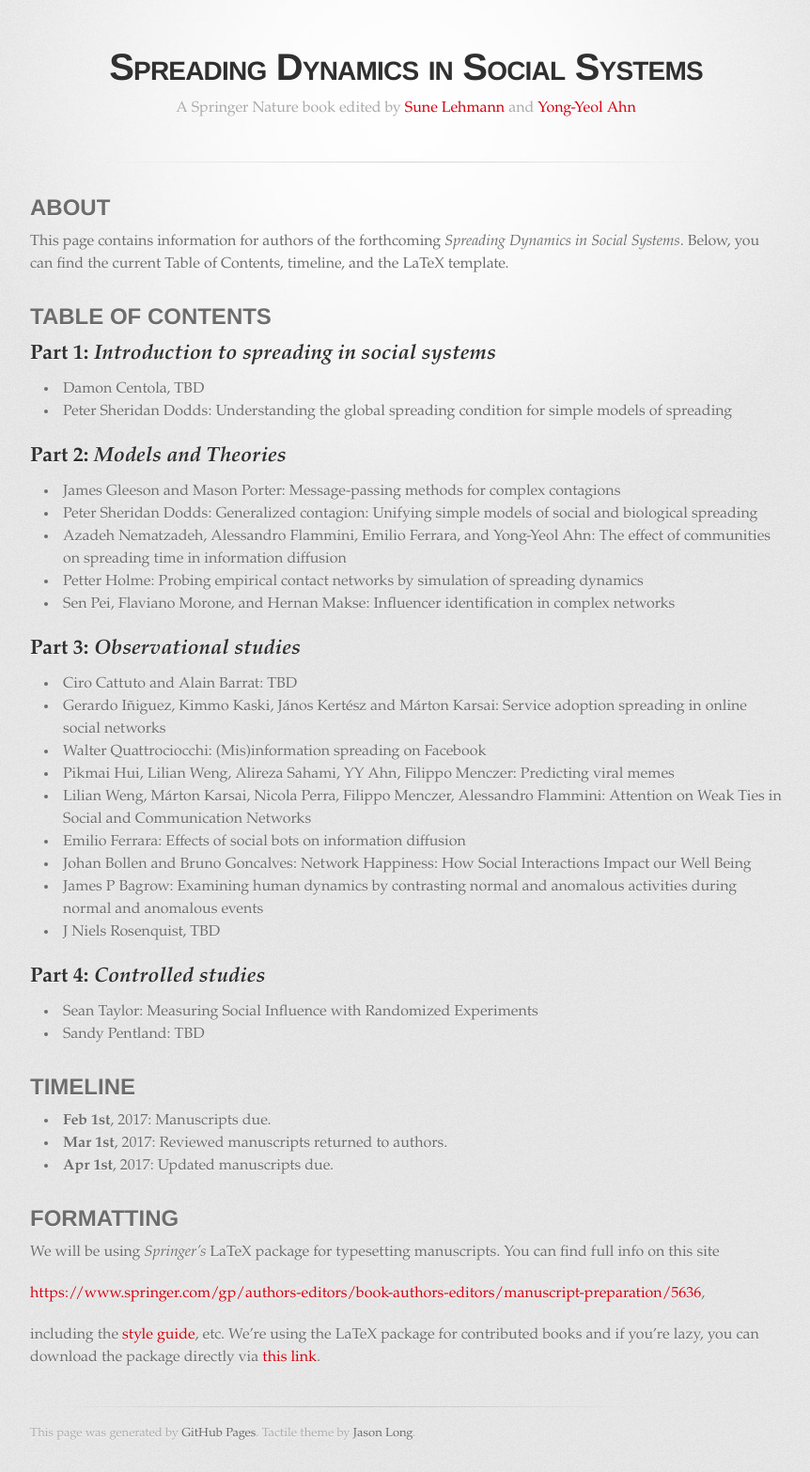
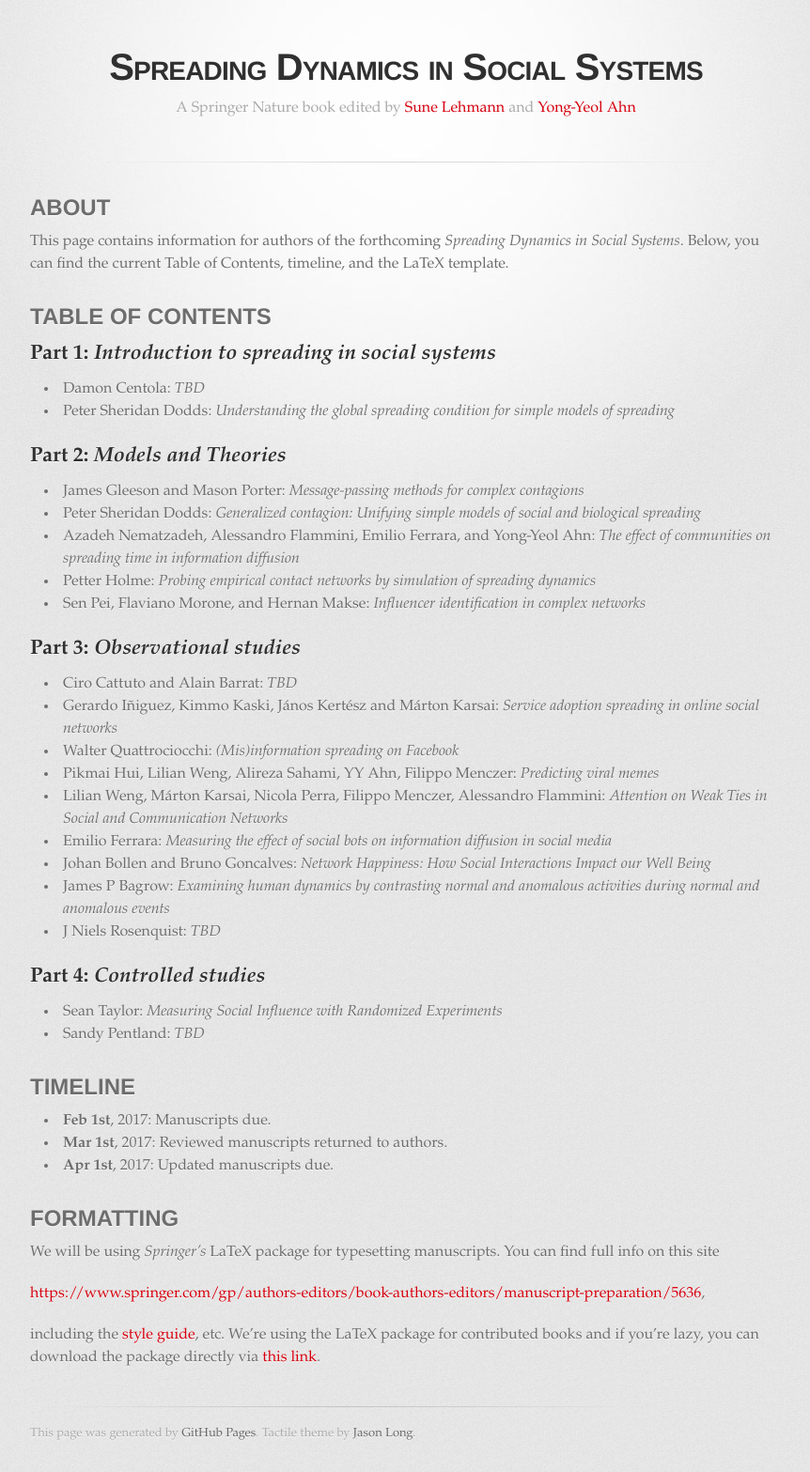
Before and after one commit to socialcontagionbook/socialcontagionbook.github.io, a Jekyll site: the page built from index.md, in a window 1280 px wide. Shown: the whole page at 94% size, without its empty margins (208-1070 px from the left). Built offline with Jekyll 4.4.1, drawn with Linux system fonts in a browser that asks for light colours; some web fonts are replaced; our own code applies the rules of GitHub Pages for plain Markdown files.

Commit message:
formatting: making titles italic

```diff
--- a/index.md
+++ b/index.md
@@ -10,32 +10,33 @@ This page contains information for authors of the forthcoming _Spreading Dynamic
 
 ## **Part 1**: _Introduction to spreading in social systems_
 
-* Damon Centola, TBD
-* Peter Sheridan Dodds: Understanding the global spreading condition for simple models of spreading
+* Damon Centola: _TBD_
+* Peter Sheridan Dodds: _Understanding the global spreading condition for simple models of spreading_
 
 ## **Part 2**: _Models and Theories_
 
-* James Gleeson and Mason Porter: Message-passing methods for complex contagions
-* Peter Sheridan Dodds: Generalized contagion: Unifying simple models of social and biological spreading
-* Azadeh Nematzadeh, Alessandro Flammini, Emilio Ferrara, and Yong-Yeol Ahn: The effect of communities on spreading time in information diffusion
-* Petter Holme: Probing empirical contact networks by simulation of spreading dynamics
-* Sen Pei, Flaviano Morone, and Hernan Makse: Influencer identification in complex networks
+* James Gleeson and Mason Porter: _Message-passing methods for complex contagions_
+* Peter Sheridan Dodds: _Generalized contagion: Unifying simple models of social and biological spreading_
+* Azadeh Nematzadeh, Alessandro Flammini, Emilio Ferrara, and Yong-Yeol Ahn: _The effect of communities on spreading time in information diffusion_
+* Petter Holme: _Probing empirical contact networks by simulation of spreading dynamics_
+* Sen Pei, Flaviano Morone, and Hernan Makse: _Influencer identification in complex networks_
 
 ## **Part 3**: _Observational studies_
 
-* Ciro Cattuto and Alain Barrat: TBD
-* Gerardo Iñiguez, Kimmo Kaski, János Kertész and Márton Karsai: Service adoption spreading in online social networks
-* Walter Quattrociocchi: (Mis)information spreading on Facebook
-* Pikmai Hui, Lilian Weng, Alireza Sahami, YY Ahn, Filippo Menczer: Predicting viral memes
-* Lilian Weng, Márton Karsai, Nicola Perra, Filippo Menczer, Alessandro Flammini: Attention on Weak Ties in Social and Communication Networks
-* Emilio Ferrara: Effects of social bots on information diffusion
-* Johan Bollen and Bruno Goncalves: Network Happiness: How Social Interactions Impact our Well Being
-* James P Bagrow: Examining human dynamics by contrasting normal and anomalous activities during normal and anomalous events
-* J Niels Rosenquist, TBD
+* Ciro Cattuto and Alain Barrat: _TBD_
+* Gerardo Iñiguez, Kimmo Kaski, János Kertész and Márton Karsai: _Service adoption spreading in online social networks_
+* Walter Quattrociocchi: _(Mis)information spreading on Facebook_
+* Pikmai Hui, Lilian Weng, Alireza Sahami, YY Ahn, Filippo Menczer: _Predicting viral memes_
+* Lilian Weng, Márton Karsai, Nicola Perra, Filippo Menczer, Alessandro Flammini: _Attention on Weak Ties in Social and Communication Networks_
+* Emilio Ferrara: _Measuring the effect of social bots on information diffusion in social media_
+* Johan Bollen and Bruno Goncalves: _Network Happiness: How Social Interactions Impact our Well Being_
+* James P Bagrow: _Examining human dynamics by contrasting normal and anomalous activities during normal and anomalous events_
+* J Niels Rosenquist: _TBD_
 
 ## **Part 4**: _Controlled studies_
-* Sean Taylor: Measuring Social Influence with Randomized Experiments
-* Sandy Pentland: TBD
+
+* Sean Taylor: _Measuring Social Influence with Randomized Experiments_
+* Sandy Pentland: _TBD_
 
 # Timeline
 
```
